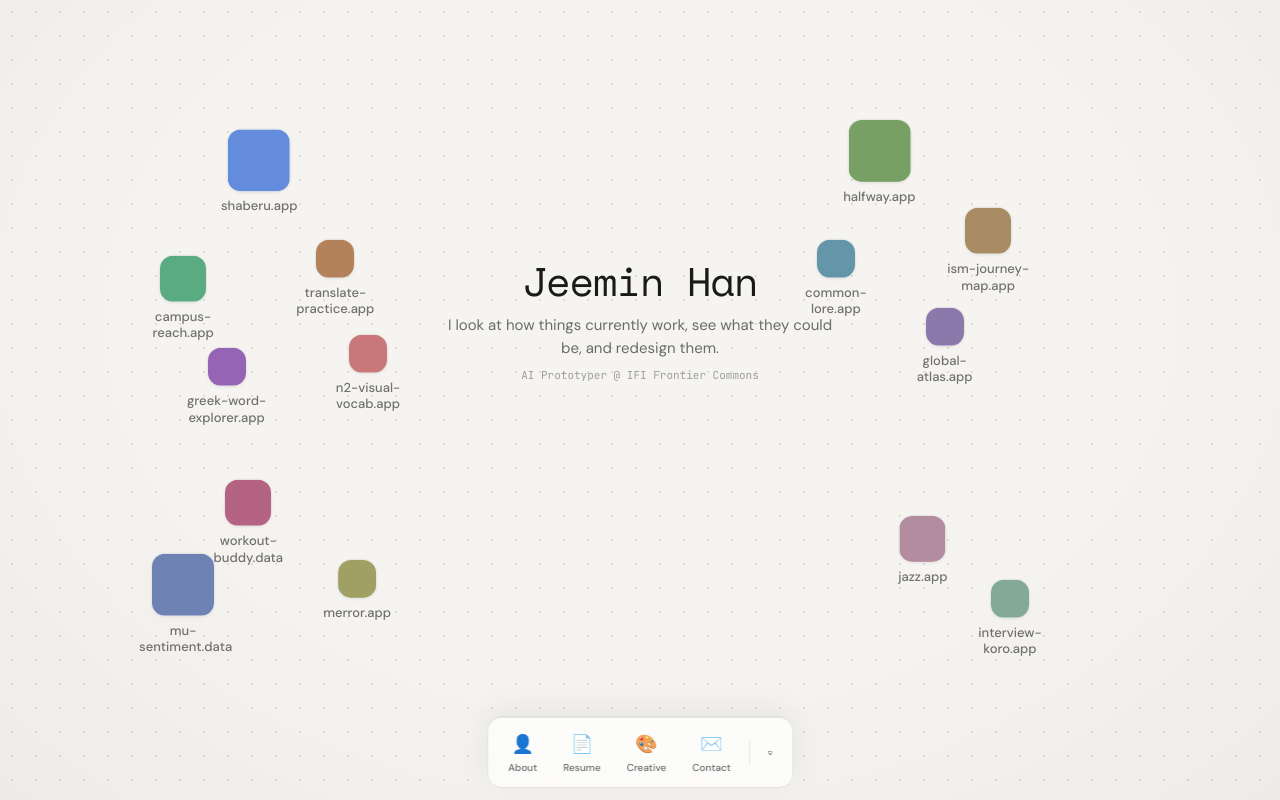
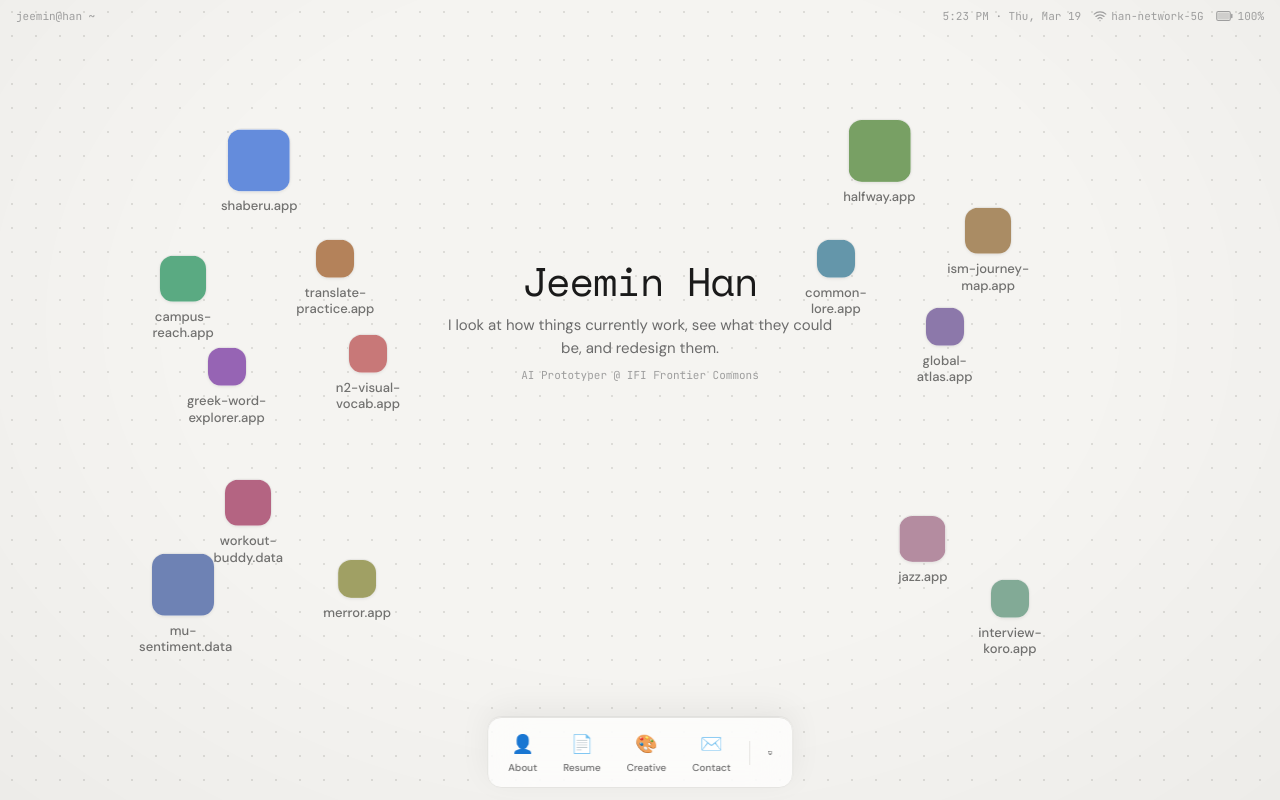
Before and after one commit to jeeminhan/treemin.forest, a Next.js app: page / in a window 1280 px wide. Built offline with nearby package versions, Linux system fonts and the light colour scheme.

Commit message:
feat: add OS chrome — clock with CST/JST toggle, username, battery
Co-Authored-By: Claude Opus 4.6 (1M context) <noreply@anthropic.com>

```diff
--- a/app/page.tsx
+++ b/app/page.tsx
@@ -3,11 +3,13 @@ import { IdentityHub } from '@/components/workspace/identity-hub';
 import { IconGrid } from '@/components/icons/icon-grid';
 import { Dock } from '@/components/dock/dock';
 import { BootSequence } from '@/components/boot/boot-sequence';
+import { OsChrome } from '@/components/workspace/os-chrome';
 
 export default function Home() {
   return (
     <Workspace>
       <BootSequence />
+      <OsChrome />
       <IdentityHub />
       <IconGrid />
       <Dock />
--- /dev/null
+++ b/components/workspace/os-chrome.tsx
@@ -0,0 +1,151 @@
+'use client';
+
+import { useState, useEffect } from 'react';
+
+function WifiIcon() {
+  return (
+    <svg
+      width="14"
+      height="14"
+      viewBox="0 0 24 24"
+      fill="none"
+      stroke="currentColor"
+      strokeWidth="2"
+      strokeLinecap="round"
+      strokeLinejoin="round"
+    >
+      <path d="M12 20h.01" />
+      <path d="M2 8.82a15 15 0 0 1 20 0" />
+      <path d="M5 12.86a10 10 0 0 1 14 0" />
+      <path d="M8.5 16.43a5 5 0 0 1 7 0" />
+    </svg>
+  );
+}
+
+function BatteryIcon() {
+  return (
+    <svg
+      width="18"
+      height="14"
+      viewBox="0 0 24 14"
+      fill="none"
+      stroke="currentColor"
+      strokeWidth="1.5"
+      strokeLinecap="round"
+      strokeLinejoin="round"
+    >
+      <rect x="1" y="1" width="18" height="12" rx="2" />
+      <rect x="3" y="3" width="14" height="8" rx="1" fill="currentColor" opacity="0.4" />
+      <path d="M21 5v4" strokeWidth="2" />
+    </svg>
+  );
+}
+
+const cstFormatter = new Intl.DateTimeFormat('en-US', {
+  timeZone: 'America/Chicago',
+  hour: 'numeric',
+  minute: '2-digit',
+  hour12: true,
+});
+
+const cstDayFormatter = new Intl.DateTimeFormat('en-US', {
+  timeZone: 'America/Chicago',
+  weekday: 'short',
+  month: 'short',
+  day: 'numeric',
+});
+
+const jstDateFormatter = new Intl.DateTimeFormat('ja-JP', {
+  timeZone: 'Asia/Tokyo',
+  year: 'numeric',
+  month: 'long',
+  day: 'numeric',
+  weekday: 'short',
+});
+
+const jstTimeFormatter = new Intl.DateTimeFormat('ja-JP', {
+  timeZone: 'Asia/Tokyo',
+  hour: '2-digit',
+  minute: '2-digit',
+  hour12: false,
+});
+
+function formatCST(date: Date): string {
+  const time = cstFormatter.format(date);
+  const day = cstDayFormatter.format(date);
+  return `${time} · ${day}`;
+}
+
+function formatJST(date: Date): string {
+  const dateStr = jstDateFormatter.format(date);
+  const timeStr = jstTimeFormatter.format(date);
+  return `${dateStr} ${timeStr}`;
+}
+
+function Clock() {
+  const [now, setNow] = useState<Date | null>(null);
+  const [hovered, setHovered] = useState(false);
+
+  useEffect(() => {
+    setNow(new Date());
+    const interval = setInterval(() => {
+      setNow(new Date());
+    }, 1000);
+    return () => clearInterval(interval);
+  }, []);
+
+  if (!now) return null;
+
+  const cstText = formatCST(now);
+  const jstText = formatJST(now);
+
+  return (
+    <span
+      className="relative cursor-default pointer-events-auto"
+      onMouseEnter={() => setHovered(true)}
+      onMouseLeave={() => setHovered(false)}
+    >
+      <span
+        className="inline-block transition-opacity duration-300"
+        style={{ opacity: hovered ? 0 : 1 }}
+      >
+        {cstText}
+      </span>
+      <span
+        className="absolute inset-0 inline-block transition-opacity duration-300 whitespace-nowrap"
+        style={{ opacity: hovered ? 1 : 0 }}
+      >
+        {jstText}
+      </span>
+    </span>
+  );
+}
+
+export function OsChrome() {
+  return (
+    <div
+      className="fixed top-0 left-0 right-0 z-30 flex items-center justify-between px-4 py-2 pointer-events-none"
+      style={{
+        fontFamily: 'var(--font-mono)',
+        fontSize: '11px',
+        color: 'var(--text-tertiary)',
+      }}
+    >
+      <span>jeemin@han ~</span>
+
+      <div className="flex items-center gap-3">
+        <Clock />
+
+        <span className="flex items-center gap-1 pointer-events-auto">
+          <WifiIcon />
+          <span>han-network-5G</span>
+        </span>
+
+        <span className="flex items-center gap-1 pointer-events-auto">
+          <BatteryIcon />
+          <span>100%</span>
+        </span>
+      </div>
+    </div>
+  );
+}
```
